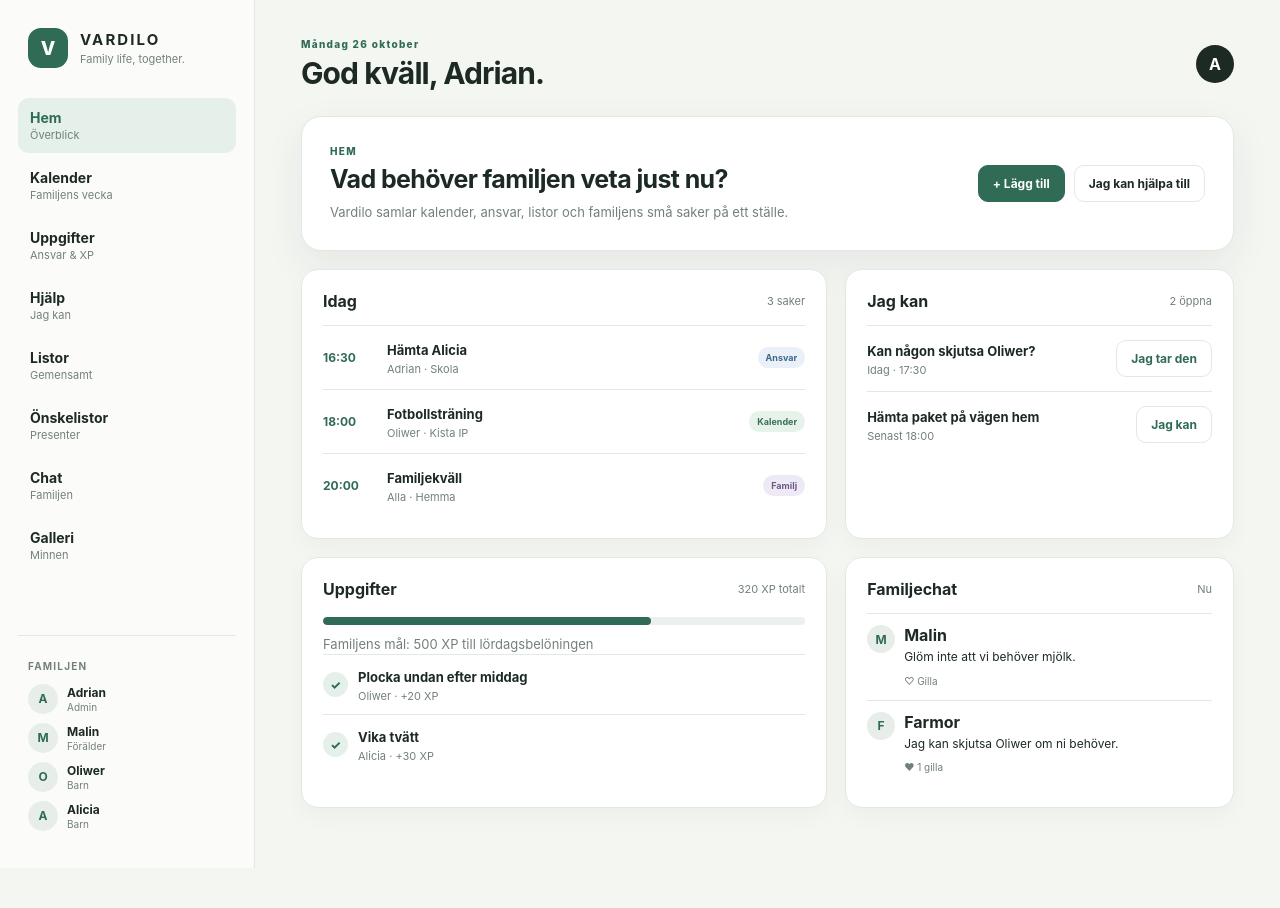
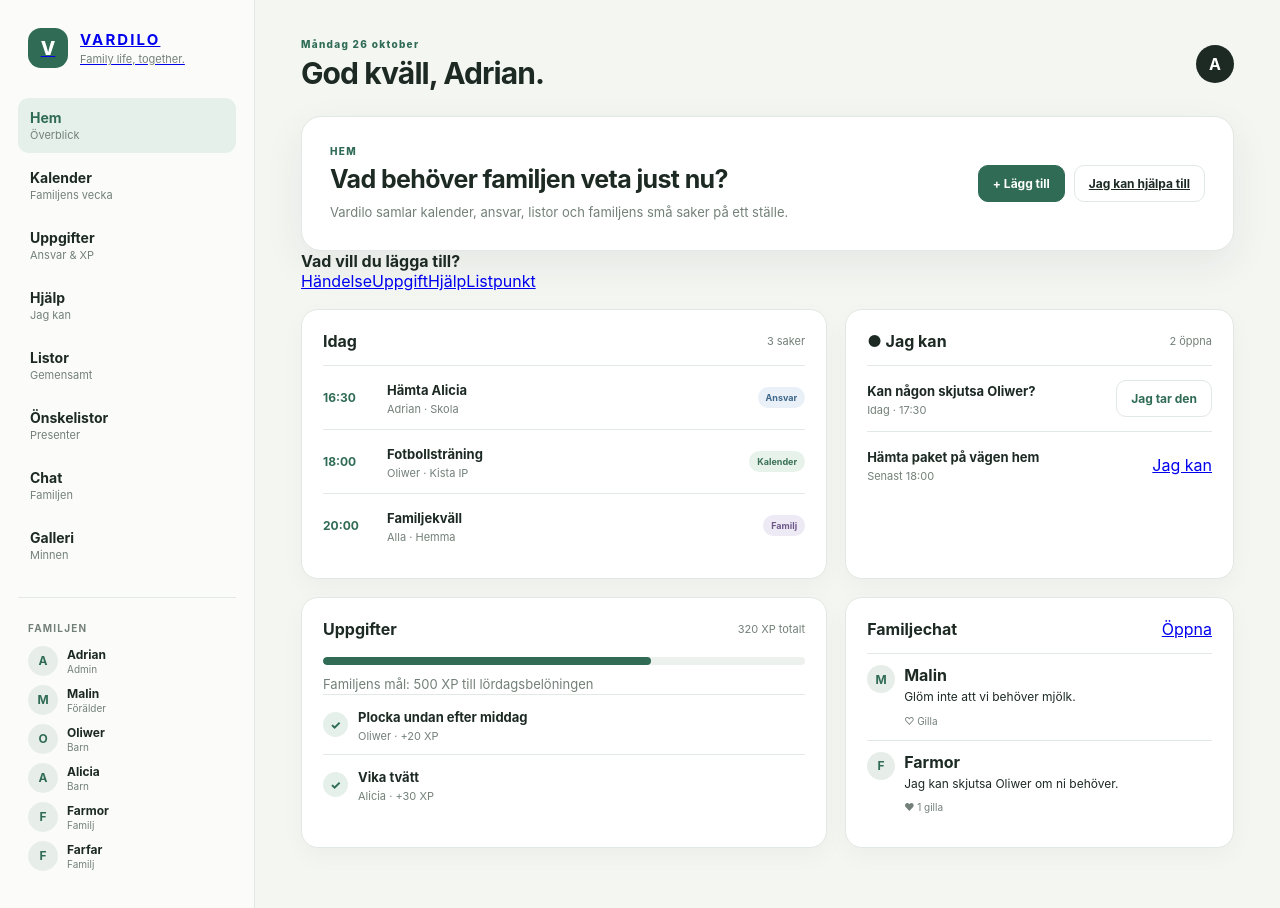
Before and after one commit to AdrianAmbjorn/Vardilo, a Next.js app: page / in a window 1280 px wide. Both pictures are taken after a click on the button "+ Lägg till". Before the commit the page ends 868 px from the top, so only its background shows below. Built offline with nearby package versions, Linux system fonts and the light colour scheme.

Commit message:
Make Vardilo dashboard interactive and link navigation

```diff
--- a/app/page.tsx
+++ b/app/page.tsx
@@ -1,12 +1,17 @@
+"use client";
+
+import Link from "next/link";
+import { useState } from "react";
+
 const navItems = [
-  ["Hem", "Överblick"],
-  ["Kalender", "Familjens vecka"],
-  ["Uppgifter", "Ansvar & XP"],
-  ["Hjälp", "Jag kan"],
-  ["Listor", "Gemensamt"],
-  ["Önskelistor", "Presenter"],
-  ["Chat", "Familjen"],
-  ["Galleri", "Minnen"],
+  ["Hem", "Överblick", "/"],
+  ["Kalender", "Familjens vecka", "/kalender"],
+  ["Uppgifter", "Ansvar & XP", "/uppgifter"],
+  ["Hjälp", "Jag kan", "/hjalp"],
+  ["Listor", "Gemensamt", "/listor"],
+  ["Önskelistor", "Presenter", "/onskelistor"],
+  ["Chat", "Familjen", "/chat"],
+  ["Galleri", "Minnen", "/galleri"],
 ];
 
 const family = [
@@ -14,26 +19,31 @@ const family = [
   { name: "Malin", role: "Förälder", initials: "M" },
   { name: "Oliwer", role: "Barn", initials: "O" },
   { name: "Alicia", role: "Barn", initials: "A" },
+  { name: "Farmor", role: "Familj", initials: "F" },
+  { name: "Farfar", role: "Familj", initials: "F" },
 ];
 
 export default function Home() {
+  const [showAdd, setShowAdd] = useState(false);
+  const [helpTaken, setHelpTaken] = useState(false);
+
   return (
     <main className="shell">
       <aside className="sidebar">
-        <div className="brand">
-          <div className="brand-mark">V</div>
+        <Link href="/" className="brand">
+          <div className="brand-mark" aria-label="Vardilo">V</div>
           <div>
             <strong>VARDILO</strong>
             <span>Family life, together.</span>
           </div>
-        </div>
+        </Link>
 
         <nav aria-label="Huvudmeny">
-          {navItems.map(([title, subtitle], index) => (
-            <a className={index === 0 ? "nav-item active" : "nav-item"} href="#" key={title}>
+          {navItems.map(([title, subtitle, href], index) => (
+            <Link className={index === 0 ? "nav-item active" : "nav-item"} href={href} key={title}>
               <span>{title}</span>
               <small>{subtitle}</small>
-            </a>
+            </Link>
           ))}
         </nav>
 
@@ -55,9 +65,9 @@ export default function Home() {
         <header className="topbar">
           <div>
             <p className="eyebrow">Måndag 26 oktober</p>
-            <h1>God kväll, Adrian.</h1>
+            <h1>God kväll, <span className="red-text">Adrian.</span></h1>
           </div>
-          <button className="profile">A</button>
+          <button className="profile" type="button" aria-label="Öppna profil">A</button>
         </header>
 
         <section className="hero-card">
@@ -67,10 +77,22 @@ export default function Home() {
             <p className="muted">Vardilo samlar kalender, ansvar, listor och familjens små saker på ett ställe.</p>
           </div>
           <div className="hero-actions">
-            <button className="primary">+ Lägg till</button>
-            <button className="secondary">Jag kan hjälpa till</button>
+            <button className="primary" type="button" onClick={() => setShowAdd((value) => !value)}>+ Lägg till</button>
+            <Link className="secondary" href="/hjalp">Jag kan hjälpa till</Link>
           </div>
         </section>
+
+        {showAdd && (
+          <div className="quick-add" role="dialog" aria-label="Lägg till">
+            <strong>Vad vill du lägga till?</strong>
+            <div>
+              <Link href="/kalender">Händelse</Link>
+              <Link href="/uppgifter">Uppgift</Link>
+              <Link href="/hjalp">Hjälp</Link>
+              <Link href="/listor">Listpunkt</Link>
+            </div>
+          </div>
+        )}
 
         <div className="grid">
           <section className="card today">
@@ -81,9 +103,12 @@ export default function Home() {
           </section>
 
           <section className="card help">
-            <div className="card-heading"><h3>Jag kan</h3><span>2 öppna</span></div>
-            <div className="help-request"><div><strong>Kan någon skjutsa Oliwer?</strong><p>Idag · 17:30</p></div><button>Jag tar den</button></div>
-            <div className="help-request"><div><strong>Hämta paket på vägen hem</strong><p>Senast 18:00</p></div><button>Jag kan</button></div>
+            <div className="card-heading"><h3><span className="red-dot">●</span> Jag kan</h3><span>{helpTaken ? "1 öppen" : "2 öppna"}</span></div>
+            <div className="help-request">
+              <div><strong>{helpTaken ? "Skjutsen är bekräftad" : "Kan någon skjutsa Oliwer?"}</strong><p>Idag · 17:30</p></div>
+              <button type="button" onClick={() => setHelpTaken(true)}>{helpTaken ? "✓ Jag tar den" : "Jag tar den"}</button>
+            </div>
+            <div className="help-request"><div><strong>Hämta paket på vägen hem</strong><p>Senast 18:00</p></div><Link href="/hjalp">Jag kan</Link></div>
           </section>
         </div>
 
@@ -97,7 +122,7 @@ export default function Home() {
           </section>
 
           <section className="card chat">
-            <div className="card-heading"><h3>Familjechat</h3><span>Nu</span></div>
+            <div className="card-heading"><h3>Familjechat</h3><Link href="/chat">Öppna</Link></div>
             <div className="message"><span className="avatar small">M</span><div><strong>Malin</strong><p>Glöm inte att vi behöver mjölk.</p><small>♡ Gilla</small></div></div>
             <div className="message"><span className="avatar small">F</span><div><strong>Farmor</strong><p>Jag kan skjutsa Oliwer om ni behöver.</p><small>♥ 1 gilla</small></div></div>
           </section>
```
